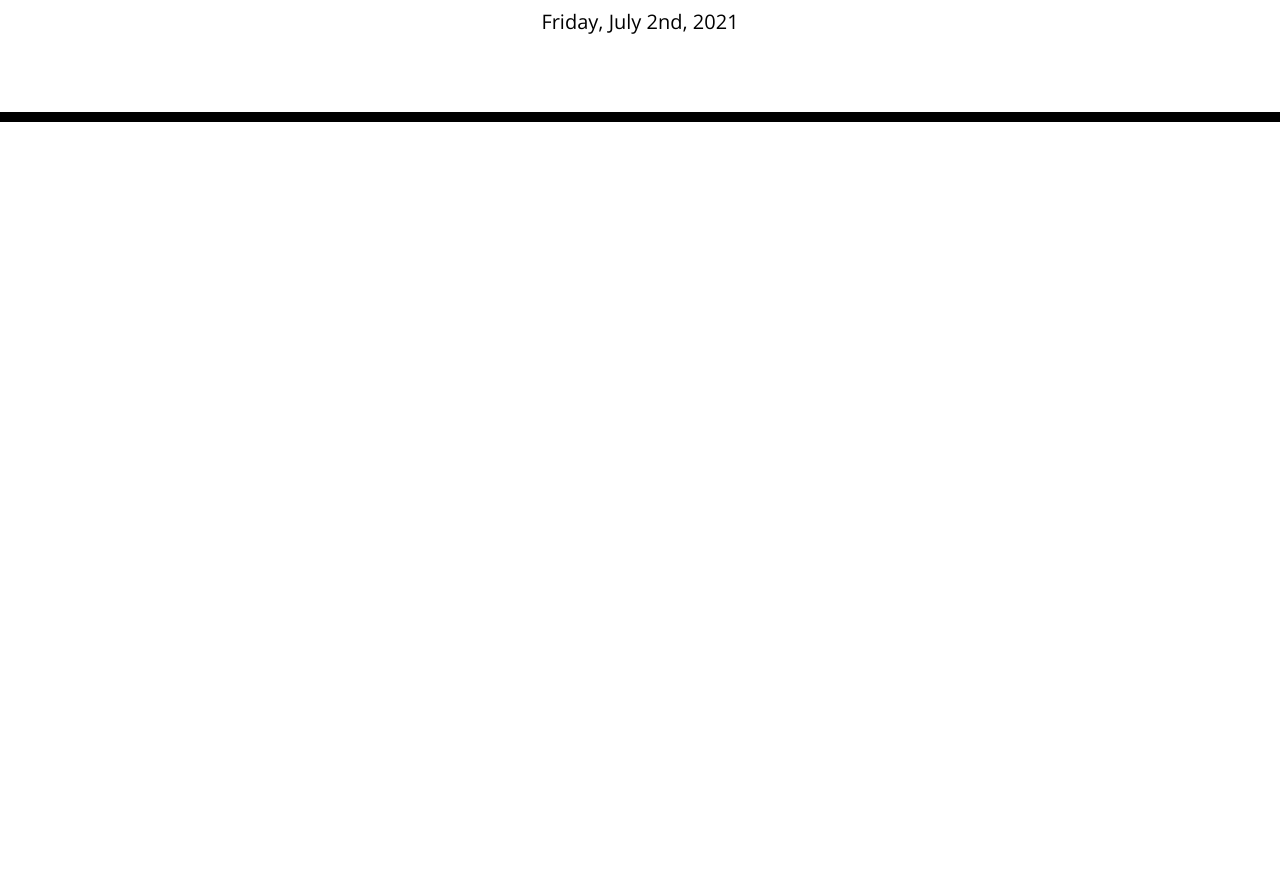
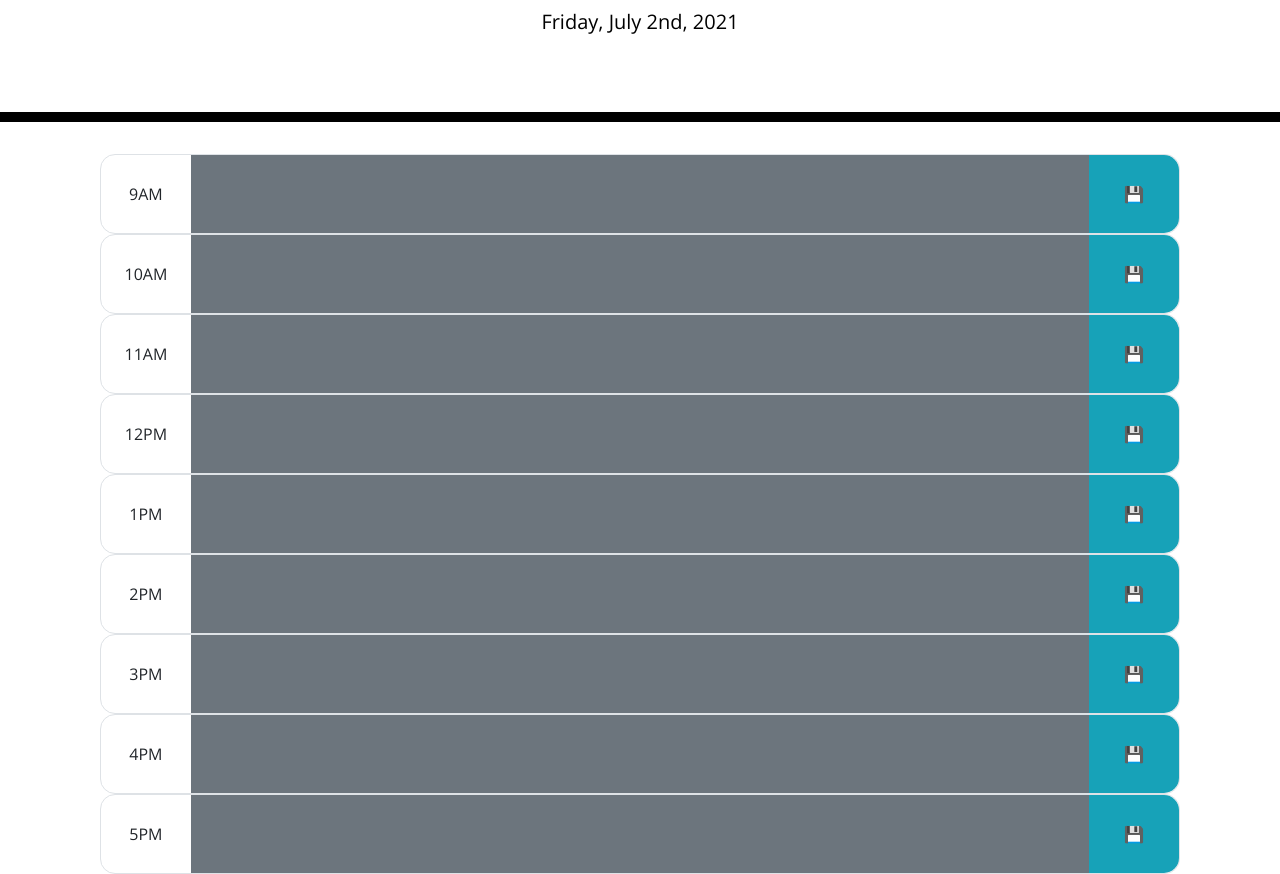
Before and after one commit to pbyakod/day-planner, a plain HTML site: page index.html in a window 1280 px wide. Shown: the part 182-1056 px from the top of the page. Before the commit the page ends 800 px from the top, so only its background shows below. Drawn offline with nearby package versions, Linux system fonts and the light colour scheme.

Commit message:
creating timeblocks

```diff
--- a/assets/style.css
+++ b/assets/style.css
@@ -28,6 +28,21 @@ textarea{
 .time-block{
   text-align: center;
   border-radius: 15px;
+  margin-left: 100px;
+  margin-right: 100px;
+}
+
+.col-align {
+  display: flex;
+  align-items: center;
+  justify-content: center;
+}
+
+.save-align {
+  display: flex;
+  align-items: center;
+  justify-content: center;
+  border-radius: 0 15px 15px 0;
 }
 
 .row {
--- a/index.html
+++ b/index.html
@@ -31,6 +31,52 @@
     <div class="container">
       <!-- Timeblocks go here -->
     </div>
+    <div class="row border time-block">
+      <div class="col-1 col-align" id="nineAM">9AM</div>
+      <div class="col-10 bg-secondary"></div>
+      <div class="col-1 bg-info save-align" id="save-icon">💾</div>
+    </div>
+    <div class="row border time-block">
+      <div class="col-1 col-align" id="nineAM">10AM</div>
+      <div class="col-10 bg-secondary"></div>
+      <div class="col-1 bg-info save-align" id="save-icon">💾</div>
+    </div>
+    <div class="row border time-block">
+      <div class="col-1 col-align" id="nineAM">11AM</div>
+      <div class="col-10 bg-secondary"></div>
+      <div class="col-1 bg-info save-align" id="save-icon">💾</div>
+    </div>
+    <div class="row border time-block">
+      <div class="col-1 col-align" id="nineAM">12PM</div>
+      <div class="col-10 bg-secondary"></div>
+      <div class="col-1 bg-info save-align" id="save-icon">💾</div>
+    </div>
+    <div class="row border time-block">
+      <div class="col-1 col-align" id="nineAM">1PM</div>
+      <div class="col-10 bg-secondary"></div>
+      <div class="col-1 bg-info save-align" id="save-icon">💾</div>
+    </div>
+    <div class="row border time-block">
+      <div class="col-1 col-align" id="nineAM">2PM</div>
+      <div class="col-10 bg-secondary"></div>
+      <div class="col-1 bg-info save-align" id="save-icon">💾</div>
+    </div>
+    <div class="row border time-block">
+      <div class="col-1 col-align" id="nineAM">3PM</div>
+      <div class="col-10 bg-secondary"></div>
+      <div class="col-1 bg-info save-align" id="save-icon">💾</div>
+    </div>
+    <div class="row border time-block">
+      <div class="col-1 col-align" id="nineAM">4PM</div>
+      <div class="col-10 bg-secondary"></div>
+      <div class="col-1 bg-info save-align" id="save-icon">💾</div>
+    </div>
+    <div class="row border time-block">
+      <div class="col-1 col-align" id="nineAM">5PM</div>
+      <div class="col-10 bg-secondary"></div>
+      <div class="col-1 bg-info save-align" id="save-icon">💾</div>
+    </div>
+
 
     <script src="https://cdnjs.cloudflare.com/ajax/libs/jquery/3.2.1/jquery.min.js"></script>
     <script src="https://cdnjs.cloudflare.com/ajax/libs/moment.js/2.24.0/moment.min.js"></script>
```
